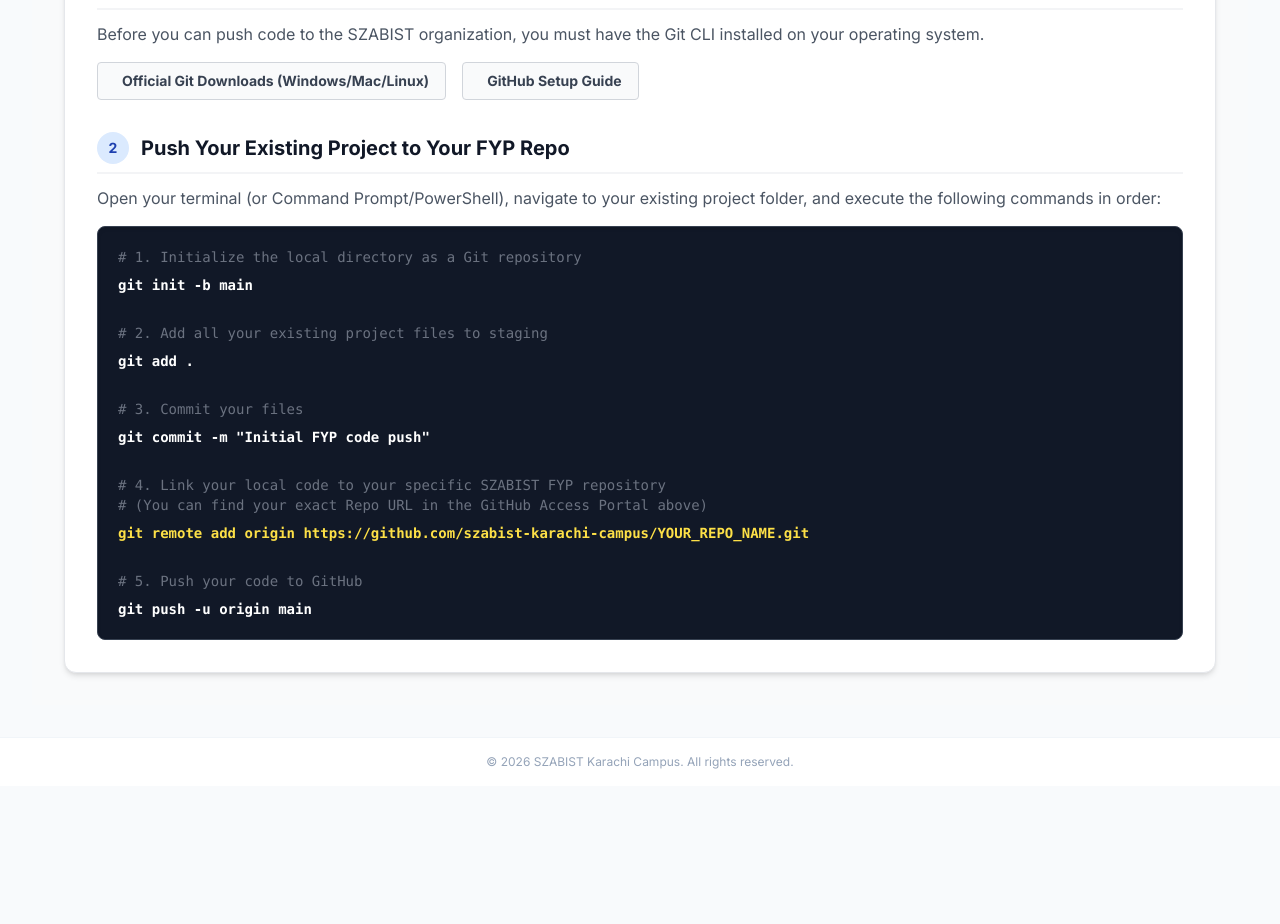
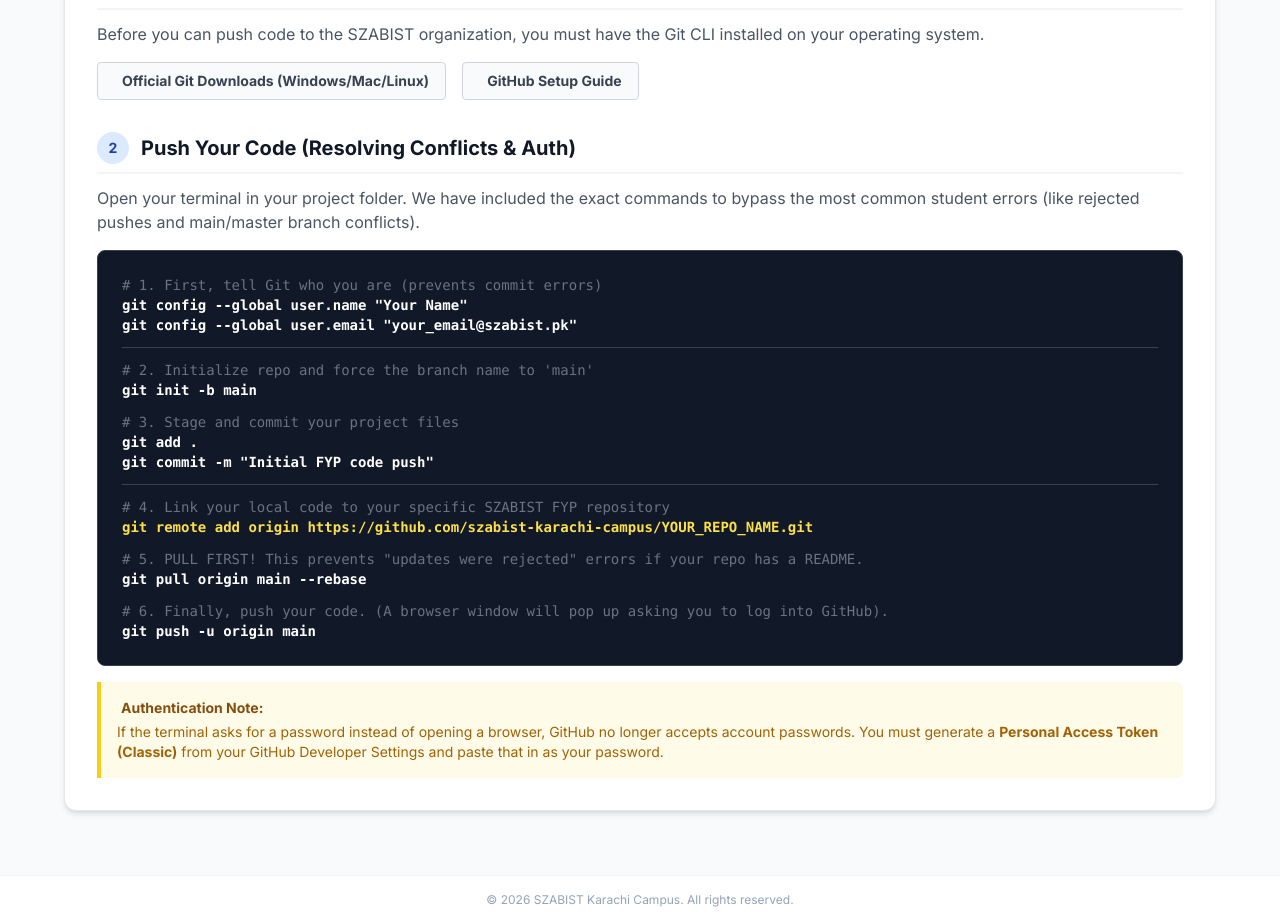
Before and after one commit to qamber-qsol/zabfyp-gitapp, a Vue app in the folder frontend/: page / in a window 1280 px wide. Shown: the part 880-1804 px from the top of the page. Before the commit the page ends 1666 px from the top, so only its background shows below. Built offline with nearby package versions, Linux system fonts and the light colour scheme.

Commit message:
feat: add welcome and student portal views with Git deployment guide and support ticket system

```diff
--- a/frontend/src/views/student/StudentPortalView.vue
+++ b/frontend/src/views/student/StudentPortalView.vue
@@ -14,12 +14,17 @@
       <div v-if="currentState === 1" class="space-y-4">
         <label class="block text-sm font-medium text-gray-700">Select Your Project Group</label>
           <div class="relative">
+            <div class="absolute inset-y-0 left-0 pl-3 flex items-center pointer-events-none">
+              <i v-if="isFetchingGroups" class="fas fa-circle-notch fa-spin text-blue-500"></i>
+              <i v-else class="fas fa-search text-gray-400"></i>
+            </div>
             <input
               v-model="searchQuery"
               @focus="showDropdown = true"
+              :disabled="isFetchingGroups"
               type="text"
-            placeholder="Search by Group ID (e.g., P605) or Name..."
-            class="mt-1 block w-full px-4 py-3 border border-gray-300 rounded-md shadow-sm focus:ring-blue-500 focus:border-blue-500 sm:text-sm bg-gray-50"
+              :placeholder="isFetchingGroups ? 'Loading groups from database...' : 'Search Group ID (e.g., P605)...'"
+              class="mt-1 block w-full pl-10 pr-4 py-3 border border-gray-300 rounded-md shadow-sm focus:ring-blue-500 focus:border-blue-500 text-sm sm:text-base bg-gray-50 disabled:bg-gray-200 disabled:cursor-wait transition-colors"
             />
             <ul v-if="showDropdown && filteredGroups.length" class="absolute z-10 w-full mt-1 bg-white border border-gray-200 rounded-md shadow-lg max-h-60 overflow-auto">
               <li
@@ -28,7 +33,7 @@
                 @click="selectGroup(g)"
                 class="px-4 py-3 hover:bg-blue-50 cursor-pointer text-sm text-gray-800 border-b border-gray-50 last:border-0"
               >
-              <span class="font-bold">{{ g.group_no || `ID: ${g.id}` }}</span> - {{ g.group_name }}
+                <span class="font-bold">{{ g.group_no || `ID: ${g.id}` }}</span> - <span class="break-words">{{ g.group_name }}</span>
               </li>
             </ul>
           </div>
@@ -188,6 +193,7 @@
 
 const currentState = ref(1)
 const isLoading = ref(false)
+const isFetchingGroups = ref(true)
 const inviteStatus = ref(null)
 const notification = ref({ show: false, message: '', type: 'info' })
 const showContactModal = ref(false)
@@ -237,7 +243,9 @@
     const res = await api.get('/students/groups')
     groups.value = res.data
   } catch (err) {
-    console.error("API Error: Make sure backend is running.", err)
+    console.error("API Error", err)
+  } finally {
+    isFetchingGroups.value = false
   }
 })
 
--- a/frontend/src/views/student/WelcomeView.vue
+++ b/frontend/src/views/student/WelcomeView.vue
@@ -83,29 +83,44 @@
             </div>
           </div>
 
-          <!-- Step 2 -->
+          <!-- Step 2: Configuration & Code Push -->
           <div>
-            <h3 class="font-extrabold text-gray-900 text-xl border-b-2 border-gray-100 pb-2 flex items-center">
-              <span class="bg-blue-100 text-blue-800 rounded-full h-8 w-8 inline-flex items-center justify-center mr-3 text-sm">2</span>
-              Push Your Existing Project to Your FYP Repo
+            <h3 class="font-extrabold text-gray-900 text-lg md:text-xl border-b-2 border-gray-100 pb-2 flex items-center break-words">
+              <span class="bg-blue-100 text-blue-800 rounded-full h-8 w-8 inline-flex items-center justify-center mr-3 text-sm flex-shrink-0">2</span>
+              Push Your Code (Resolving Conflicts & Auth)
             </h3>
-            <p class="text-base text-gray-600 mt-3 mb-4">Open your terminal (or Command Prompt/PowerShell), navigate to your existing project folder, and execute the following commands in order:</p>
-            <div class="bg-gray-900 text-green-400 p-5 rounded-lg font-mono text-sm overflow-x-auto shadow-inner space-y-2 border border-gray-700">
-              <p><span class="text-gray-500 select-none"># 1. Initialize the local directory as a Git repository</span></p>
-              <p class="font-bold text-white">git init -b main</p>
-              <br>
-              <p><span class="text-gray-500 select-none"># 2. Add all your existing project files to staging</span></p>
-              <p class="font-bold text-white">git add .</p>
-              <br>
-              <p><span class="text-gray-500 select-none"># 3. Commit your files</span></p>
-              <p class="font-bold text-white">git commit -m "Initial FYP code push"</p>
-              <br>
+            <p class="text-sm md:text-base text-gray-600 mt-3 mb-4">Open your terminal in your project folder. We have included the exact commands to bypass the most common student errors (like rejected pushes and main/master branch conflicts).</p>
+
+            <div class="bg-gray-900 text-green-400 p-4 md:p-6 rounded-lg font-mono text-xs md:text-sm overflow-x-auto shadow-inner space-y-3 border border-gray-700">
+
+              <p><span class="text-gray-500 select-none"># 1. First, tell Git who you are (prevents commit errors)</span><br>
+              <span class="font-bold text-white">git config --global user.name "Your Name"</span><br>
+              <span class="font-bold text-white">git config --global user.email "your_email@szabist.pk"</span></p>
+
+              <div class="border-t border-gray-700 my-2"></div>
+
+              <p><span class="text-gray-500 select-none"># 2. Initialize repo and force the branch name to 'main'</span><br>
+              <span class="font-bold text-white">git init -b main</span></p>
+
+              <p><span class="text-gray-500 select-none"># 3. Stage and commit your project files</span><br>
+              <span class="font-bold text-white">git add .</span><br>
+              <span class="font-bold text-white">git commit -m "Initial FYP code push"</span></p>
+
+              <div class="border-t border-gray-700 my-2"></div>
+
               <p><span class="text-gray-500 select-none"># 4. Link your local code to your specific SZABIST FYP repository</span><br>
-              <span class="text-gray-500 select-none"># (You can find your exact Repo URL in the GitHub Access Portal above)</span></p>
-              <p class="font-bold text-yellow-300">git remote add origin https://github.com/szabist-karachi-campus/YOUR_REPO_NAME.git</p>
-              <br>
-              <p><span class="text-gray-500 select-none"># 5. Push your code to GitHub</span></p>
-              <p class="font-bold text-white">git push -u origin main</p>
+              <span class="font-bold text-yellow-300">git remote add origin https://github.com/szabist-karachi-campus/YOUR_REPO_NAME.git</span></p>
+
+              <p><span class="text-gray-500 select-none"># 5. PULL FIRST! This prevents "updates were rejected" errors if your repo has a README.</span><br>
+              <span class="font-bold text-white">git pull origin main --rebase</span></p>
+
+              <p><span class="text-gray-500 select-none"># 6. Finally, push your code. (A browser window will pop up asking you to log into GitHub).</span><br>
+              <span class="font-bold text-white">git push -u origin main</span></p>
+            </div>
+
+            <div class="mt-4 bg-yellow-50 border-l-4 border-yellow-400 p-4 rounded-r-md">
+              <p class="text-xs md:text-sm text-yellow-800 font-bold"><i class="fas fa-key mr-1"></i> Authentication Note:</p>
+              <p class="text-xs md:text-sm text-yellow-700 mt-1">If the terminal asks for a password instead of opening a browser, GitHub no longer accepts account passwords. You must generate a <strong>Personal Access Token (Classic)</strong> from your GitHub Developer Settings and paste that in as your password.</p>
             </div>
           </div>
         </div>
```
Lines whose indentation alone changed are shown as unchanged.
